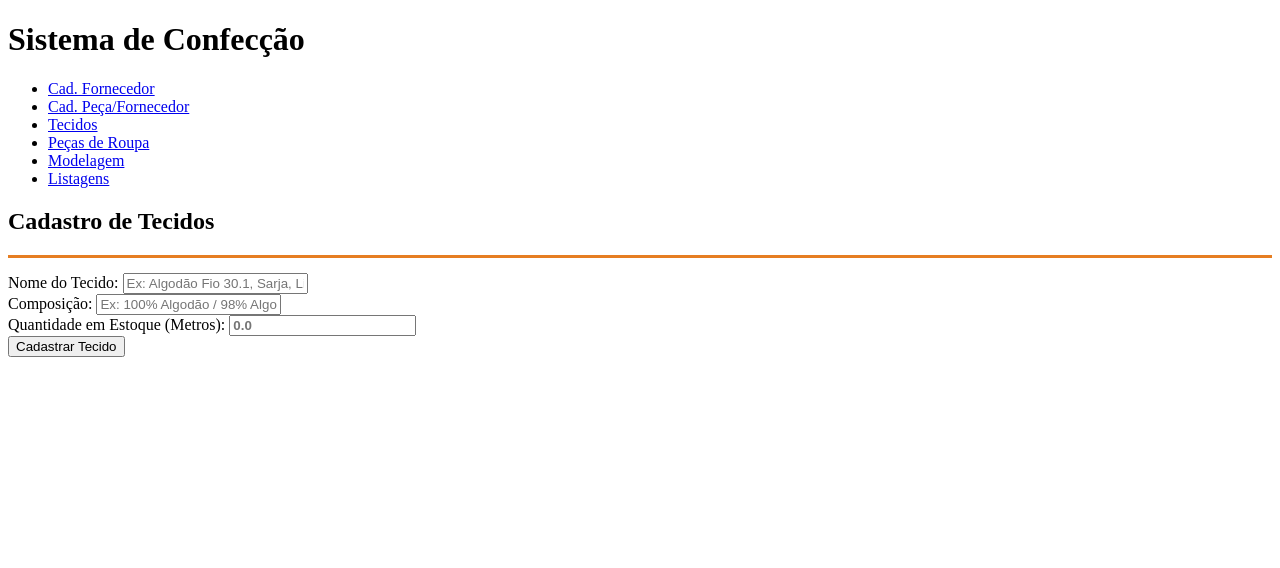
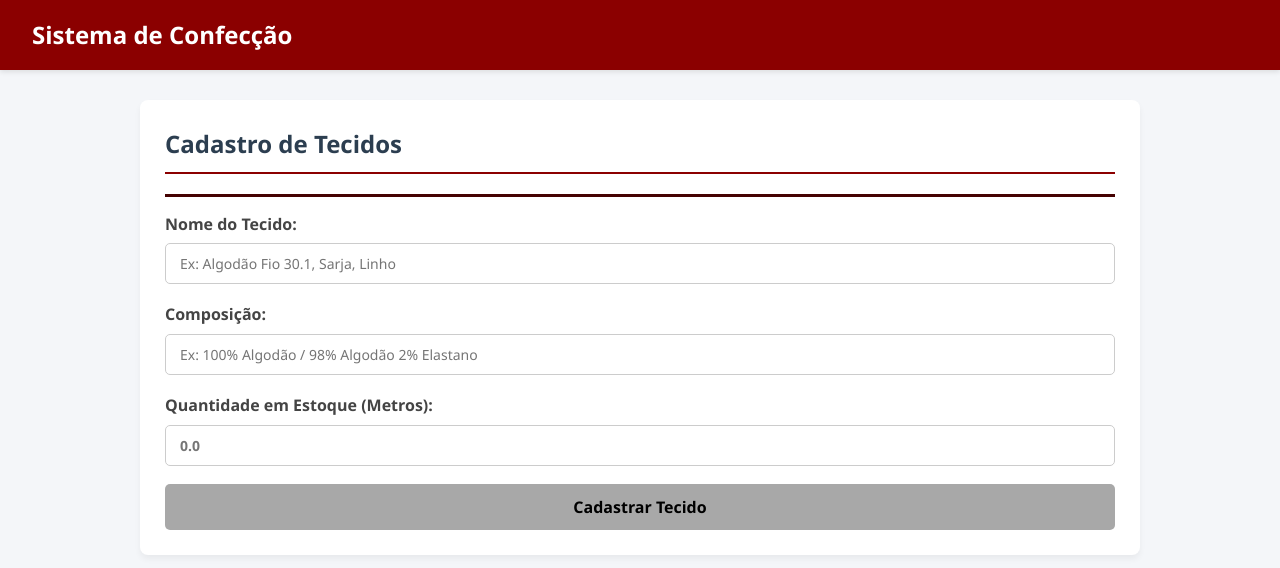
Before and after one commit to Clothing-Store-Senai/projeto-vestuario, a plain HTML site: page frontend/HTML/Tecido.html in a window 1280 px wide. Drawn offline with Linux system fonts and the light colour scheme.

Commit message:
Criando o código do tecido no html, css e js

```diff
--- a/frontend/CSS/Tecido.css
+++ b/frontend/CSS/Tecido.css
@@ -1,11 +1,109 @@
-#form-tecido{
-    border-top:3px solid #e67e22;
-    padding-top: 15px;;
-}
-#metragem{
-    font-weight: 600;
-}
-.alerta-estoque-baixo{
-    color:#c0392b;
-    font-weight: bold;
-}
+* {
+            margin: 0;
+            padding: 0;
+            box-sizing: border-box;
+            font-family: 'Segoe UI', Tahoma, Geneva, Verdana, sans-serif;
+        }
+
+        body {
+            background-color: #f4f6f9;
+            color: #333;
+            line-height: 1.6;
+        }
+
+        .navbar {
+            background-color: #8b0000;
+            color: #fff;
+            padding: 1rem 2rem;
+            display: flex;
+            justify-content: space-between;
+            align-items: center;
+            box-shadow: 0 2px 5px rgba(0,0,0,0.1);
+        }
+
+        .navbar h1 {
+            font-size: 1.5rem;
+        }
+
+        .navbar nav ul {
+            display: flex;
+            list-style: none;
+            gap: 15px;
+        }
+
+        .navbar nav a {
+            color: #ecf0f1;
+            text-decoration: none;
+            font-weight: 500;
+            padding: 8px 12px;
+            border-radius: 4px;
+        }
+
+        .navbar nav a:hover {
+            background-color: #34495e;
+        }
+
+        .container {
+            max-width: 1000px;
+            margin: 30px auto;
+            background: #ffffff;
+            padding: 25px;
+            border-radius: 8px;
+            box-shadow: 0 4px 6px rgba(0, 0, 0, 0.05);
+        }
+
+        h2 {
+            color: #2c3e50;
+            margin-bottom: 20px;
+            border-bottom: 2px solid #8b0000;
+            padding-bottom: 8px;
+        }
+
+        .form-cadastro {
+            display: flex;
+            flex-direction: column;
+            gap: 18px;
+        }
+
+        .form-group {
+            display: flex;
+            flex-direction: column;
+        }
+
+        .form-group label {
+            margin-bottom: 6px;
+            font-weight: 600;
+            color: #444;
+        }
+
+        .form-group input {
+            padding: 10px 14px;
+            border: 1px solid #ccc;
+            border-radius: 5px;
+            font-size: 14px;
+        }
+
+        .btn-submit {
+            background-color: #a8a8a8;
+            color: rgb(0, 0, 0);
+            padding: 12px 20px;
+            border: none;
+            border-radius: 5px;
+            font-size: 16px;
+            cursor: pointer;
+            font-weight: bold;
+        }
+
+        .btn-submit:hover {
+            background-color: #8a8a8a;
+        }
+
+        /* Estilos específicos Tecido */
+        #form-tecido {
+            border-top: 3px solid #450101;
+            padding-top: 15px;
+        }
+
+        #metragem {
+            font-weight: 600;
+        }
--- a/frontend/HTML/Tecido.html
+++ b/frontend/HTML/Tecido.html
@@ -9,16 +9,7 @@
 <body>
     <header class="navbar">
         <h1>Sistema de Confecção</h1>
-        <nav>
-            <ul>
-                <li><a href="cadastro-fornecedor.html">Cad. Fornecedor</a></li>
-                <li><a href="cadastro-peca-fornecedor.html">Cad. Peça/Fornecedor</a></li>
-                <li><a href="tecido.html">Tecidos</a></li>
-                <li><a href="peca-de-roupa.html">Peças de Roupa</a></li>
-                <li><a href="modelagem.html">Modelagem</a></li>
-                <li><a href="listagem.html">Listagens</a></li>
-            </ul>
-        </nav>
+
     </header>
 
     <main class="container">
@@ -44,3 +35,5 @@
     </main>
 
     <script src="/frontend/JS/Tecido.js"></script>
+</body>
+</html>
--- a/frontend/JS/Tecido.js
+++ b/frontend/JS/Tecido.js
@@ -0,0 +1,20 @@
+document.addEventListener('DOMContentLoaded', () => {
+            const formTecido = document.getElementById('form-tecido');
+
+            if (formTecido) {
+                formTecido.addEventListener('submit', (event) => {
+                    event.preventDefault();
+
+                    const nomeTecido = document.getElementById('nome-tecido').value;
+                    const composicao = document.getElementById('composicao').value;
+                    const metragem = parseFloat(document.getElementById('metragem').value);
+
+                    if (metragem < 0 || isNaN(metragem)) {
+                        alert('Por favor, introduza uma metragem válida!');
+                        return;
+                    }
+
+
+                });
+            }
+        });
```
